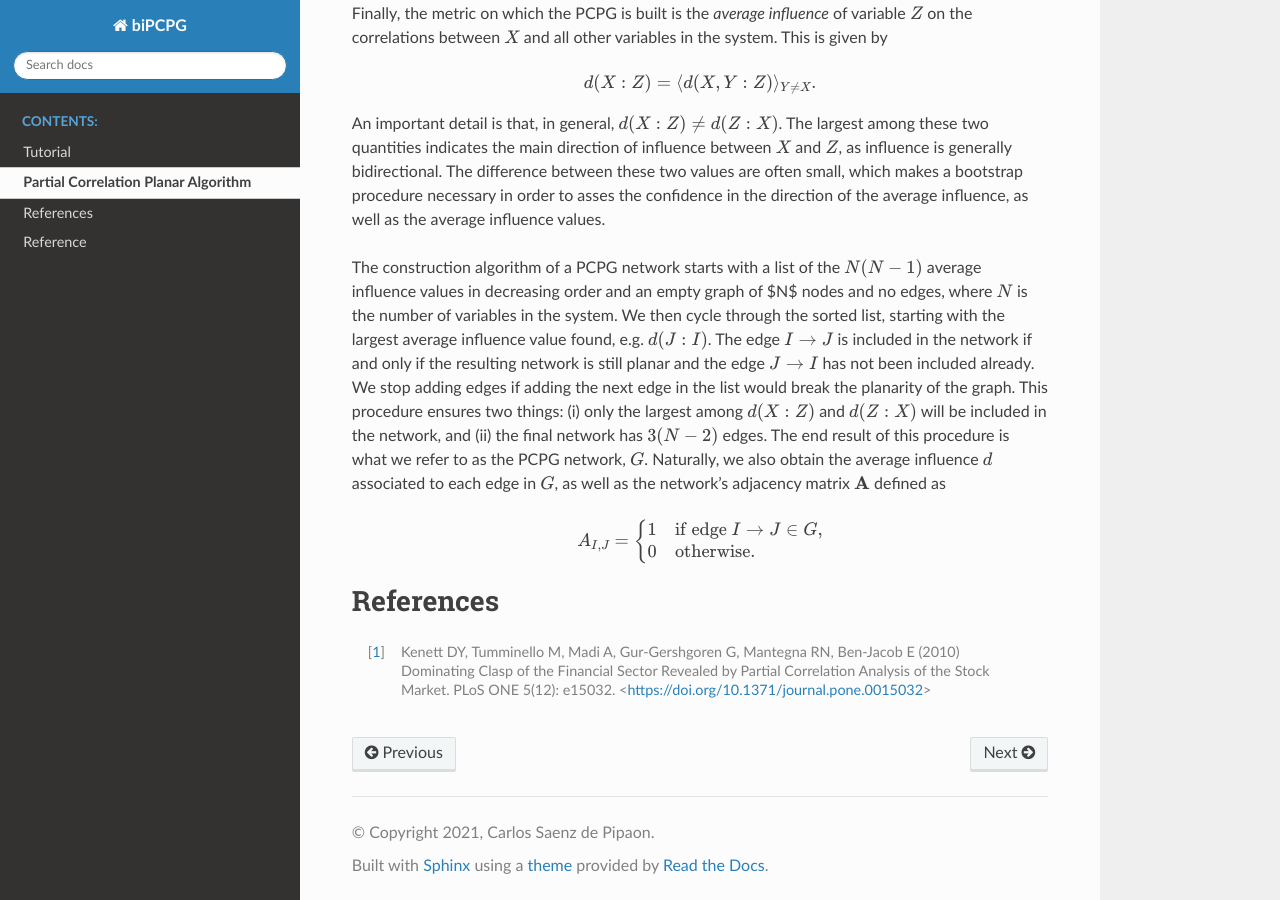
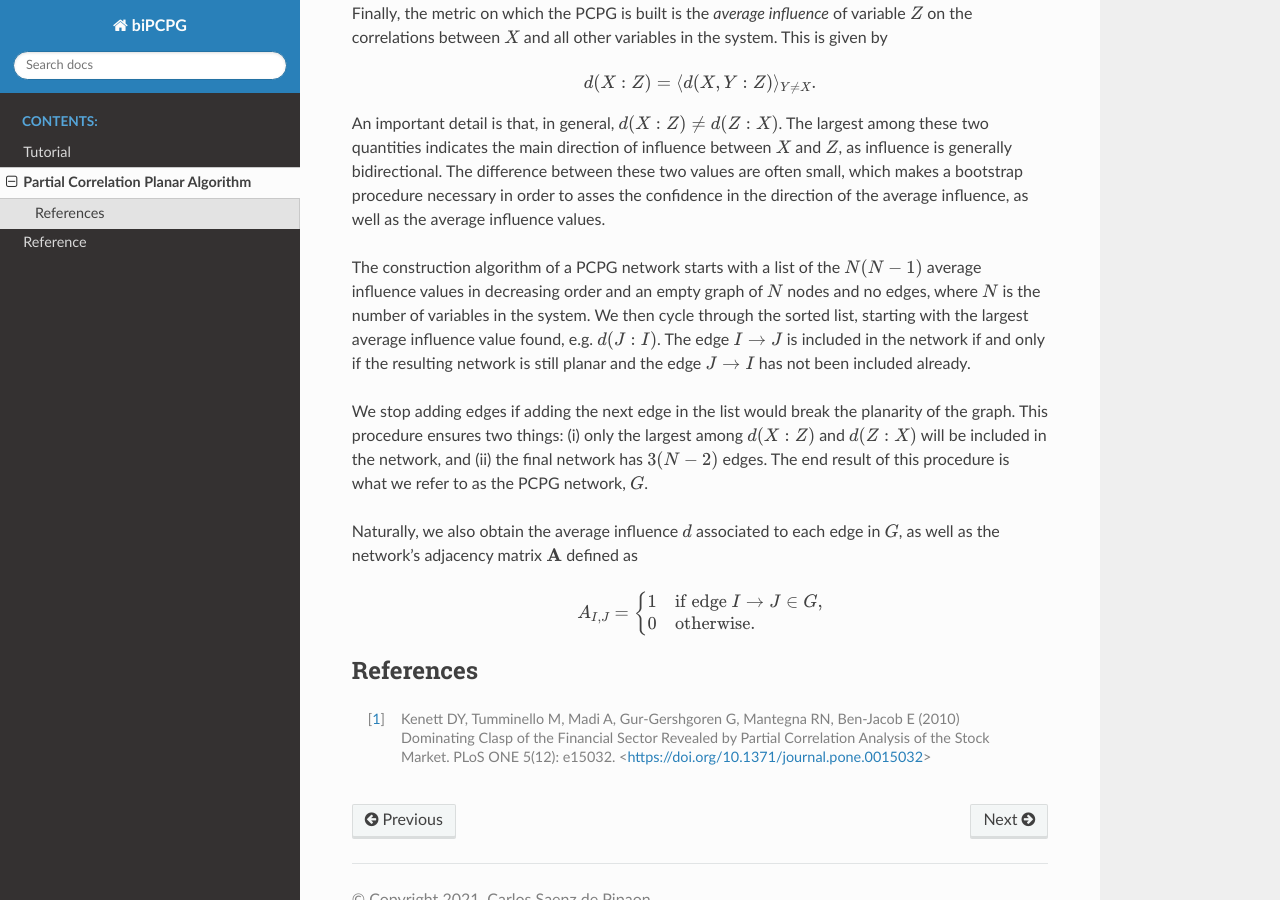
Before and after one commit to cspipaon/biPCPG, a Sphinx documentation site: the page built from docs/source/pcpg_math.rst, in a window 1280 px wide and 900 px high, scrolled down 526 px. Built offline with Sphinx 7.4.7 and the Read the Docs theme 2.0.0, drawn with Linux system fonts in a browser that asks for light colours; part of the change alters nothing that is shown.

```diff
--- a/docs/source/pcpg_math.rst
+++ b/docs/source/pcpg_math.rst
@@ -1,5 +1,5 @@
 Partial Correlation Planar Algorithm
-------------------------------------
+====================================
 
 The Partial Correlation Planar Graph (PCPG) [1]_ is based on *partial correlation* which measures the effect that a
 random variable :math:`Z` has on the correlation between two other random variables :math:`X` and :math:`Y`. The partial
@@ -30,15 +30,17 @@ the main direction of influence between :math:`X` and :math:`Z`, as influence is
 difference between these two values are often small, which makes a bootstrap procedure necessary in order to asses the
 confidence in the direction of the average influence, as well as the average influence values.
 
-The construction algorithm of a PCPG network starts with a list of the :math:`N(N-1)` average influence values in decreasing
-order and an empty graph of $N$ nodes and no edges, where :math:`N` is the number of variables in the system. We then cycle
-through the sorted list, starting with the largest average influence value found, e.g. :math:`d(J: I)`. The edge
-:math:`I \to J` is
-included in the network if and only if the resulting network is still planar and the edge :math:`J \to I` has not been
-included already.
+The construction algorithm of a PCPG network starts with a list of the :math:`N(N-1)` average influence values in
+decreasing order and an empty graph of :math:`N` nodes and no edges, where :math:`N` is the number of variables in the
+system. We then cycle through the sorted list, starting with the largest average influence value found, e.g.
+:math:`d(J: I)`. The edge :math:`I \to J` is included in the network if and only if the resulting network is still
+planar and the edge :math:`J \to I` has not been included already.
+
 We stop adding edges if adding the next edge in the list would break the planarity of the graph. This procedure ensures
-two things: (i)  only the largest among :math:`d(X: Z)` and :math:`d(Z: X)` will be included in the network, and (ii) the final
-network has :math:`3(N-2)` edges. The end result of this procedure is what we refer to as the PCPG network, :math:`G`.
+two things: (i)  only the largest among :math:`d(X: Z)` and :math:`d(Z: X)` will be included in the network, and (ii)
+the final network has :math:`3(N-2)` edges. The end result of this procedure is what we refer to as the PCPG network,
+:math:`G`.
+
 Naturally, we also obtain the average influence :math:`d` associated to each edge in :math:`G`, as well as the
 network's adjacency matrix :math:`\mathbf{A}` defined as
 
```
